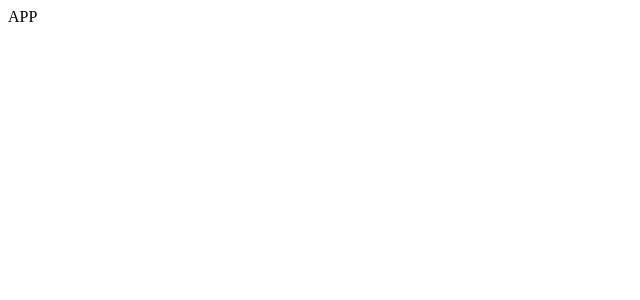
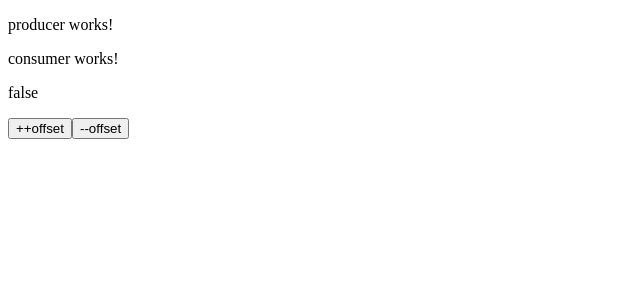
Before and after one commit to txiribimakula/signals-playground, an Angular app: page / in a window 1280 px wide. Shown: the top 300 px of the page, without its empty margins (0-640 px from the left). Built offline with nearby package versions, Linux system fonts and the light colour scheme.

Commit message:
computed sample

```diff
--- a/src/app/app.component.html
+++ b/src/app/app.component.html
@@ -1 +1,2 @@
-APP
+<app-producer></app-producer>
+<app-consumer></app-consumer>
--- a/src/app/consumer/consumer.component.html
+++ b/src/app/consumer/consumer.component.html
@@ -1 +1,4 @@
 <p>consumer works!</p>
+<p>{{this.signals.hasPendingItems()}}</p>
+<button (click)="increaseOffset()">++offset</button>
+<button (click)="decreaseOffset()">--offset</button>
--- a/src/app/consumer/consumer.component.ts
+++ b/src/app/consumer/consumer.component.ts
@@ -1,4 +1,5 @@
 import { Component } from '@angular/core';
+import { SignalsService } from '../signals.service';
 
 @Component({
   selector: 'app-consumer',
@@ -8,5 +9,14 @@ import { Component } from '@angular/core';
   styleUrl: './consumer.component.scss'
 })
 export class ConsumerComponent {
+  constructor(protected signals: SignalsService) {
+  }
 
+  increaseOffset() {
+    this.signals.offset.update(value => value + 1);
+  }
+
+  decreaseOffset() {
+    this.signals.offset.update(value => value - 1);
+  }
 }
--- a/src/app/signals.service.ts
+++ b/src/app/signals.service.ts
@@ -1,11 +1,21 @@
-import { Injectable, signal } from '@angular/core';
+import { Injectable, Signal, computed, signal } from '@angular/core';
+import { toObservable } from '@angular/core/rxjs-interop';
 
 @Injectable({
-  providedIn: 'root'
+  providedIn: 'root',
 })
 export class SignalsService {
+  offset = signal(0);
 
-  item = signal(null);
+  items = signal([]);
 
-  constructor() { }
+  hasPendingItems: Signal<boolean> = computed(
+    () => this.items().length > this.offset()
+  );
+
+  constructor() {
+    toObservable(this.hasPendingItems).subscribe((hasPendingItems) =>
+      console.log(hasPendingItems)
+    );
+  }
 }
```
Also changed, not shown: src/app/app.component.ts (+7 -5 lines).
